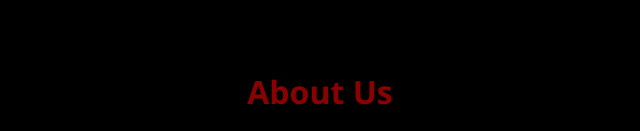
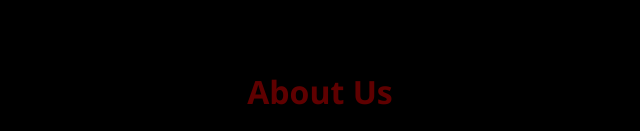
Before and after one commit to Nio-12/nio.github.io, a plain HTML site: page index.html in a window 1280 px wide. Shown: the part 820-951 px from the top of the page, 320-960 px from the left. Drawn offline with Linux system fonts and the light colour scheme.

Commit message:
Update chatbot.css

```diff
--- a/css/chatbot.css
+++ b/css/chatbot.css
@@ -483,7 +483,7 @@ html {
 
 /* Tiêu đề section */
 .section h2 {
-    color: #8b0000;
+    color: #5f0000;
     font-size: 2em;
     margin-bottom: 16px;
     text-align: center;
```
